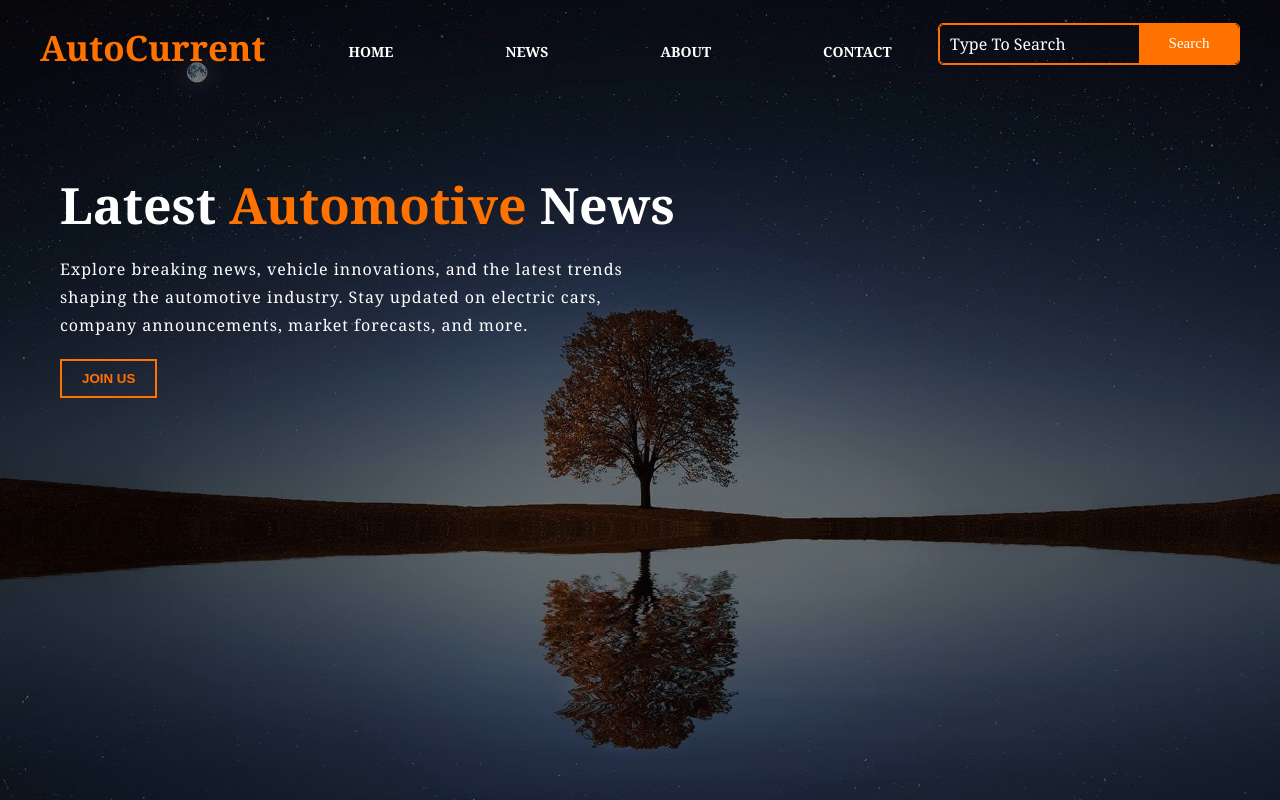
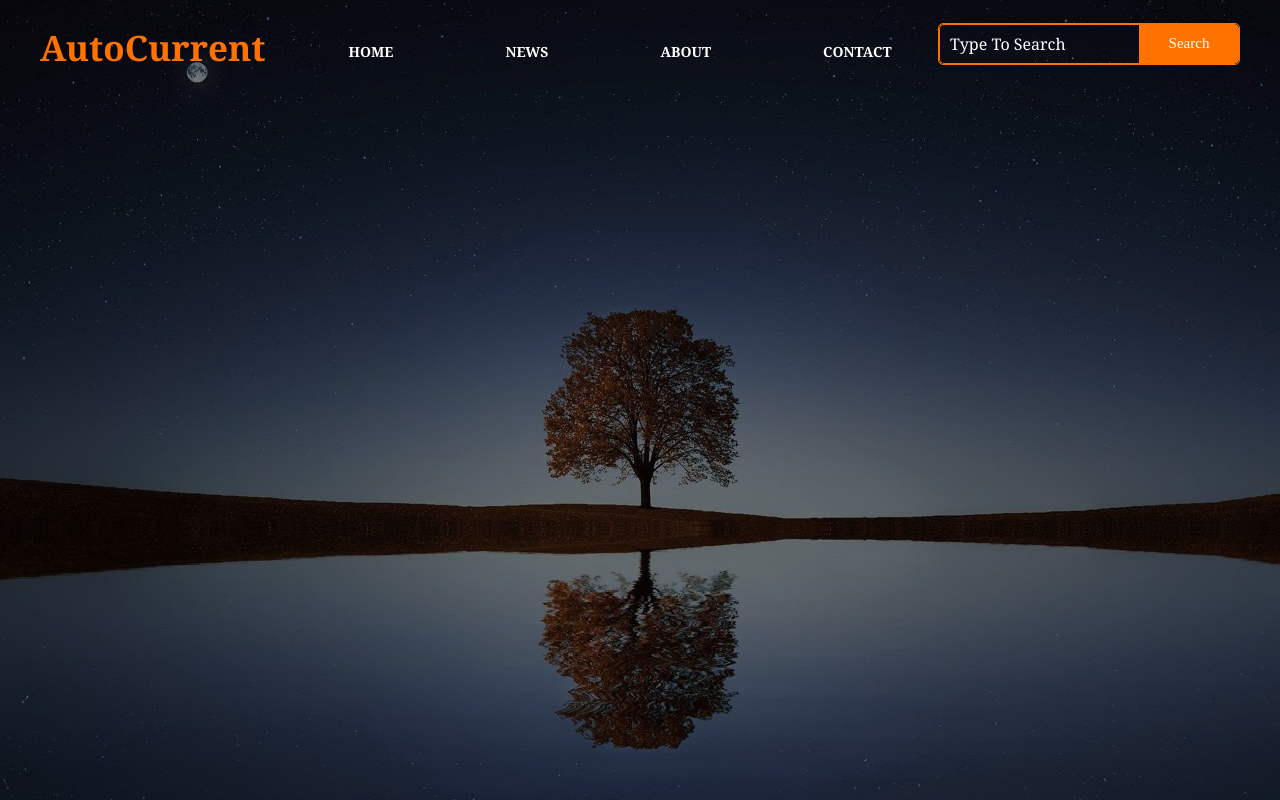
Before and after one commit to nuzhat-robofication/project-1, a plain HTML site: page news.html in a window 1280 px wide. Drawn offline with nearby package versions, Linux system fonts and the light colour scheme.

Commit message:
Initial commit

```diff
--- a/news.html
+++ b/news.html
@@ -3,7 +3,7 @@
 <head>
   <meta charset="UTF-8" />
   <meta name="viewport" content="width=device-width, initial-scale=1.0"/>
-  <title>News | AutoCurrent</title>
+  <title>News - AutoCurrent</title>
   <link rel="stylesheet" href="style.css">
 </head>
 
@@ -13,7 +13,6 @@
       <div class="icon">
         <h2 class="logo">AutoCurrent</h2>
       </div>
-
       <div class="menu">
         <ul>
           <li><a href="index.html">HOME</a></li>
@@ -22,24 +21,8 @@
           <li><a href="contact.html">CONTACT</a></li>
         </ul>
       </div>
-
       <div class="search">
         <input type="search" placeholder="Type To Search">
         <button class="btn">Search</button>
       </div>
     </div>
-
-    <div class="content">
-      <h1>Latest <span>Automotive</span> News</h1>
-      <p class="par">
-        Explore breaking news, vehicle innovations, and the latest trends shaping the automotive industry.
-        Stay updated on electric cars, company announcements, market forecasts, and more.
-      </p>
-
-      <button class="cn"><a href="#">JOIN US</a></button>
-    </div>
-  </div>
-
-  <script src="https://unpkg.com/ionicons@5.4.0/dist/ionicons.js" ></script>
-</body>
-</html>
```
Also changed, not shown: index.js (added), style.css (line endings or trailing spaces).
